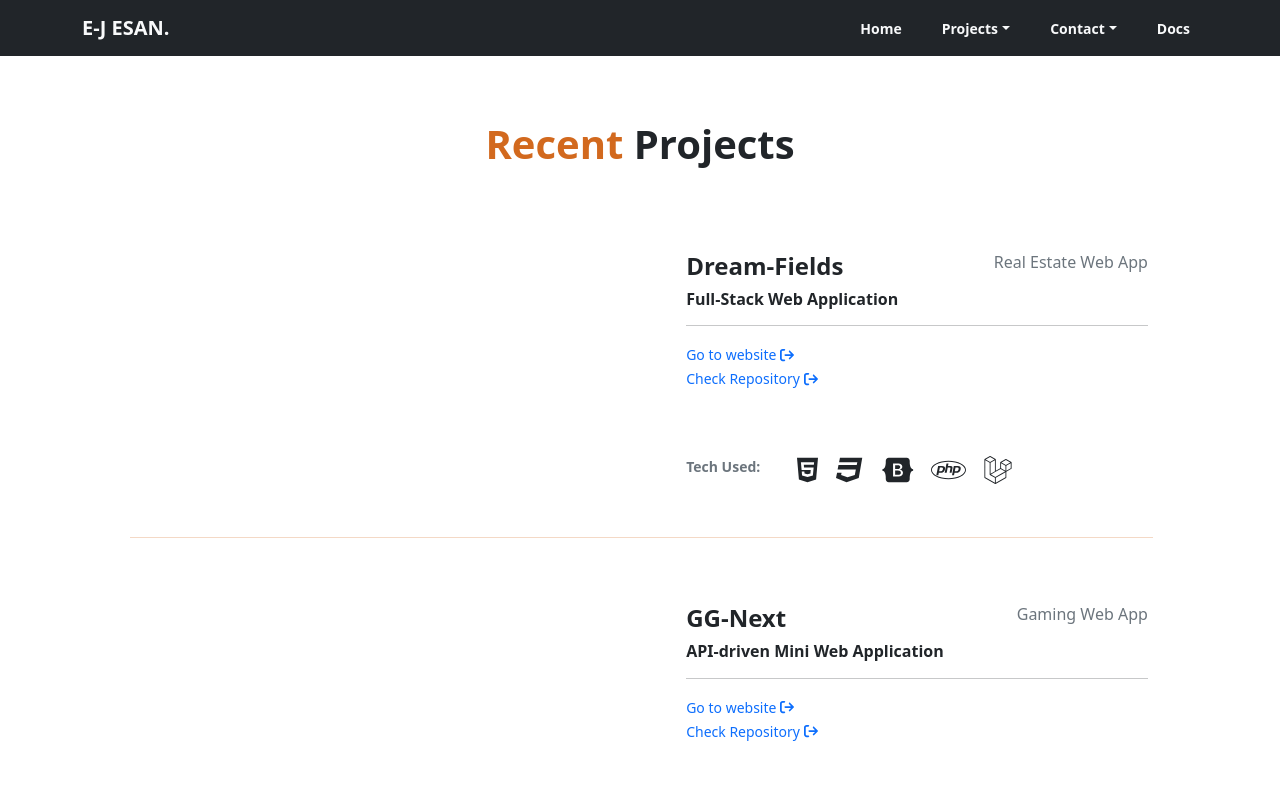
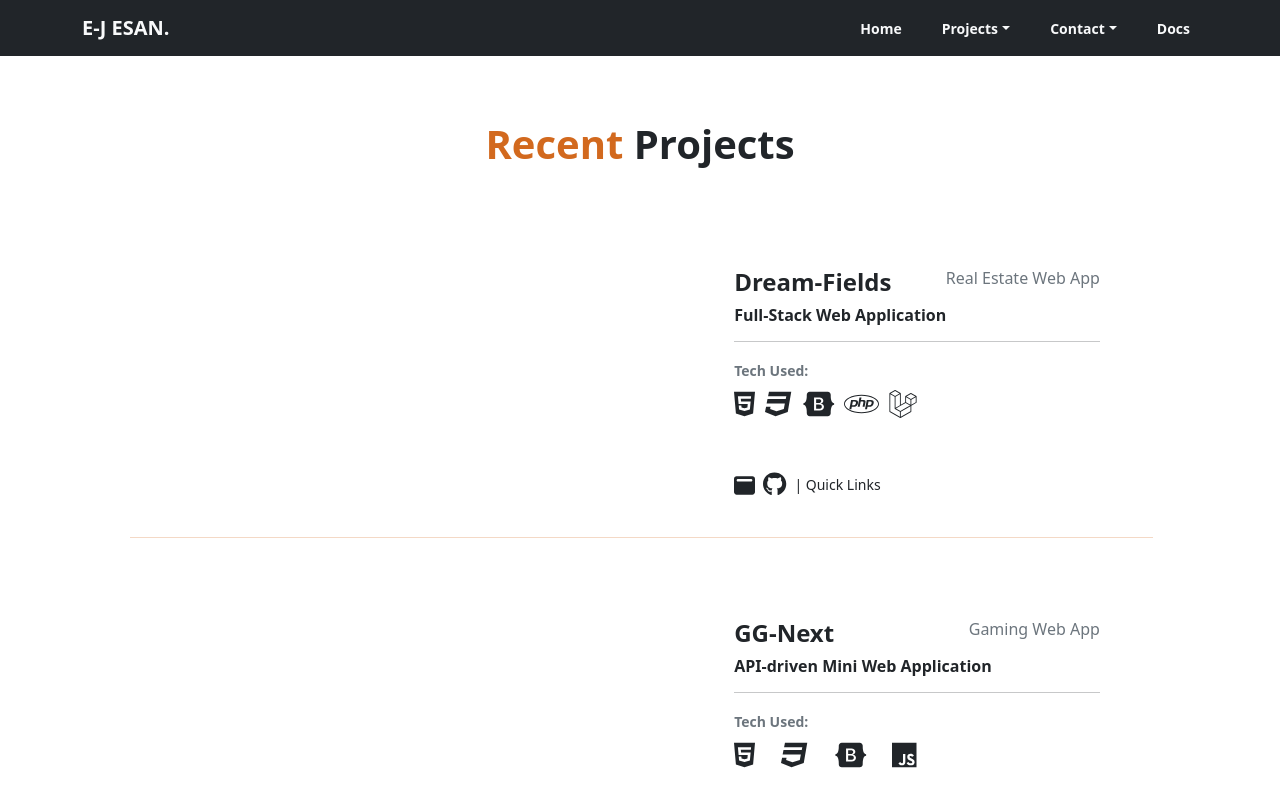
Before and after one commit to ricesush/portfoliov2, a React (Vite) app: page /projects in a window 1280 px wide. Shown: the top 800 px of the page. Built offline with nearby package versions, Linux system fonts and the light colour scheme.

Commit message:
+animatior

```diff
--- a/src/components/ProjectContent.jsx
+++ b/src/components/ProjectContent.jsx
@@ -1,8 +1,21 @@
-import { faArrowRightFromBracket } from '@fortawesome/free-solid-svg-icons';
+import { faWindowMaximize } from '@fortawesome/free-solid-svg-icons';
+import { faGithub } from '@fortawesome/free-brands-svg-icons';
 import { FontAwesomeIcon } from '@fortawesome/react-fontawesome';
 import { Link } from 'react-router-dom';
 
+import { useState } from 'react';
+
 const Project = (props) => {
+  const [content, setContent] = useState('Quick Links');
+
+  const onMouseEnter = (text) => {
+    setContent(text);
+  };
+
+  const onMouseLeave = () => {
+    setContent('Quick Links');
+  };
+
   return (
     <section className='row-md d-lg-flex justify-content-center rounded-0 m-1'>
       <a
@@ -17,7 +30,7 @@ const Project = (props) => {
           data-aos='fade-right'
         />
       </a>
-      <div className='col-lg-5 col-md-12 d-grid '>
+      <div className='col-lg-5 col-md-12 d-grid px-5 pt-3'>
         <section className='my-auto '>
           <header className='d-md-flex align-items-center justify-content-between'>
             <h3 className='fs-4 fw-bold title'>{props.projectTitle}</h3>
@@ -25,24 +38,37 @@ const Project = (props) => {
           </header>
           <h6>{props.shortDescription}</h6>
           <hr />
-          <Link to={props.href} target='blank' id={props.id}>
-            <small>
-              <span>Go to website </span>
-              <FontAwesomeIcon icon={faArrowRightFromBracket} />
-            </small>
-          </Link>
-          <br />
-          <Link to={props.repository} target='blank' id={props.id}>
-            <small>
-              <span>Check Repository </span>
-              <FontAwesomeIcon icon={faArrowRightFromBracket} />
-            </small>
-          </Link>
-        </section>
-        <section className='col-lg-9 col-md-8 d-lg-flex d-md-flex text-center text-md-start  mt-md-5 mt-3 mb-0 pb-0'>
-          <small className='text-secondary fw-bold'>Tech Used: </small>
-          <div className='col-8 d-flex justify-content-between ps-md-3 mx-auto pt-3 pt-md-0'>
-            {props.children}
+          <section className='col-lg-9 col-md-8 text-center text-md-start'>
+            <small className='text-secondary fw-bold'>Tech Used: </small>
+            <div className='col-8 d-flex justify-content-between mt-2 pt-md-0'>
+              {props.children}
+            </div>
+          </section>
+          <div className='d-flex pt-5 align-items-center'>
+            <Link
+              to={props.href}
+              target='blank'
+              id={props.id}
+              className='text-dark fs-4'
+              onMouseEnter={() => onMouseEnter('Visit Website')}
+              onMouseLeave={onMouseLeave}
+            >
+              <small>
+                <FontAwesomeIcon icon={faWindowMaximize} />
+              </small>
+            </Link>
+            <br />
+            <Link
+              to={props.repository}
+              target='blank'
+              id={props.id}
+              className='text-dark fs-4 ms-2'
+              onMouseEnter={() => onMouseEnter('Check Repository')}
+              onMouseLeave={onMouseLeave}
+            >
+              <FontAwesomeIcon icon={faGithub} />
+            </Link>
+            <small className='ms-2 content'>| {content}</small>
           </div>
         </section>
       </div>
```
